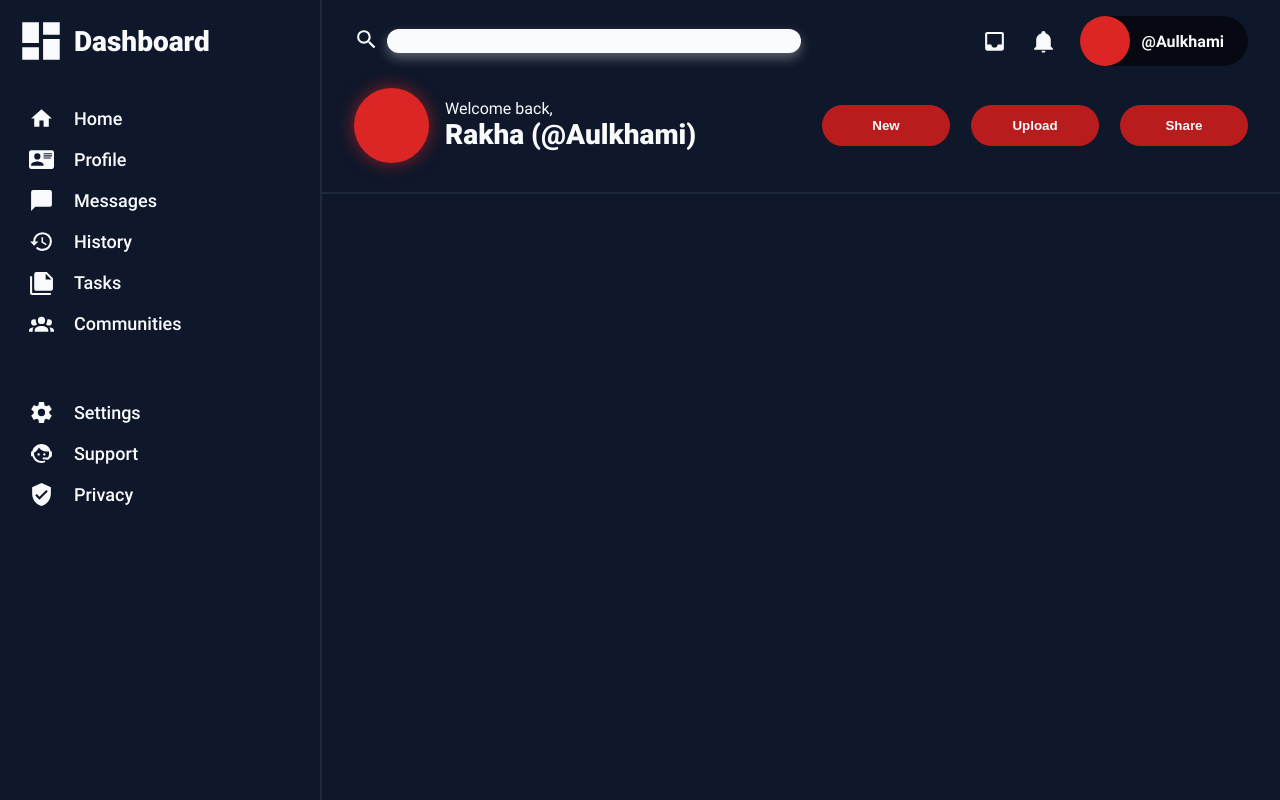
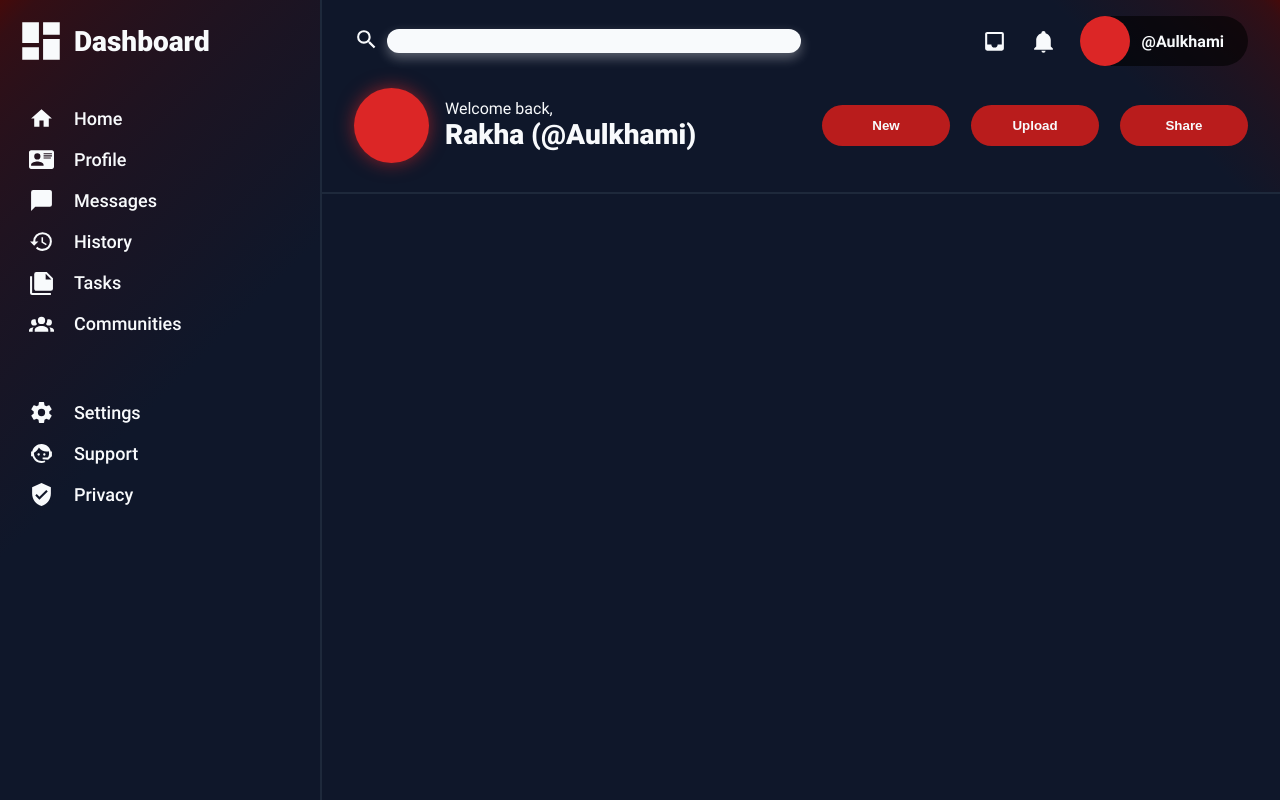
Before and after one commit to Aulkhami/dashboard-grid-layout, a plain HTML site: page index.html in a window 1280 px wide. Drawn offline with Linux system fonts and the light colour scheme.

Commit message:
Add nice little red gradients

```diff
--- a/style.css
+++ b/style.css
@@ -154,6 +154,8 @@ header {
   grid-template-rows: 1fr 2fr;
   gap: 8px 21px;
   padding: 1rem 2rem;
+
+  background: linear-gradient(225deg, #450a0a, 5%, #450a0a00 20%);
 }
 
 .search {
@@ -252,6 +254,8 @@ header {
   gap: 1rem;
 
   padding: 1rem;
+
+  background: linear-gradient(135deg, #450a0a, 10%, #0f172a 50%);
 }
 
 .sidebar .header {
```
